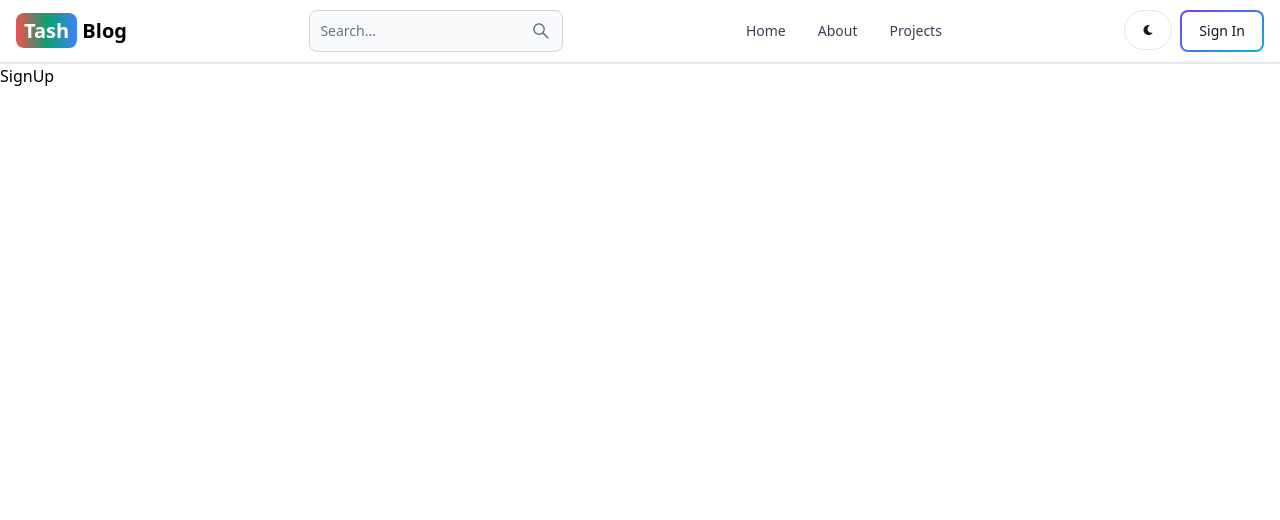
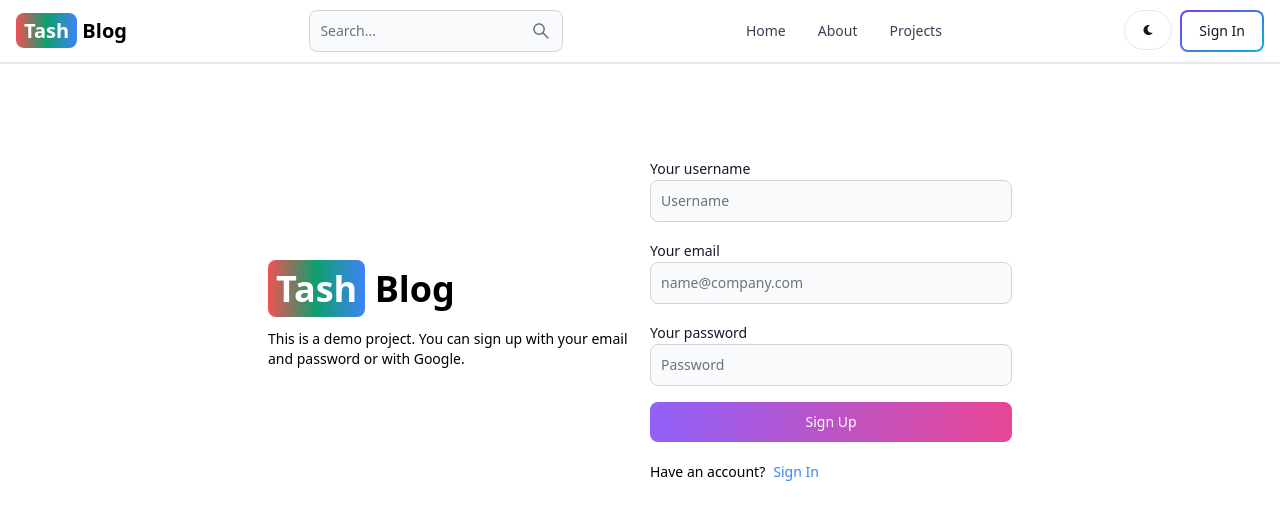
Before and after one commit to MosheShlomi/MERN-TASH-BLOG, a React (Vite) app in the folder client/: page /sign-up in a window 1280 px wide. Shown: the top 520 px of the page. Built offline with nearby package versions, Linux system fonts and the light colour scheme.

Commit message:
sign-up page ready

```diff
--- a/client/src/pages/SignUp.jsx
+++ b/client/src/pages/SignUp.jsx
@@ -1,7 +1,125 @@
-import React from "react";
+import { Alert, Button, Label, Spinner, TextInput } from "flowbite-react";
+import React, { useState } from "react";
+import { Link, useNavigate } from "react-router-dom";
 
 const SignUp = () => {
-  return <div>SignUp</div>;
+  const [formData, setFormData] = useState({});
+  const [errorMessage, setErrorMessage] = useState(null);
+  const [loading, setLoading] = useState(false);
+  const navigate = useNavigate();
+
+  const handleChange = (e) => {
+    setFormData({
+      ...formData,
+      [e.target.id]: e.target.value.trim(),
+    });
+  };
+
+  const handleSubmit = async (e) => {
+    e.preventDefault();
+    if (!formData.username || !formData.email || !formData.password) {
+      return setErrorMessage("Please fill out all fields.");
+    }
+    try {
+      setLoading(true);
+      setErrorMessage(null);
+      const res = await fetch("/api/auth/signup", {
+        method: "POST",
+        headers: {
+          "Content-Type": "application/json",
+        },
+        body: JSON.stringify(formData),
+      });
+      const data = await res.json();
+      if (!data.success) {
+        setErrorMessage(data.message);
+      }
+
+      setLoading(false);
+      if (res.ok) {
+        navigate("/sign-in");
+      }
+    } catch (err) {
+      setErrorMessage(err.message);
+      setLoading(false);
+    }
+  };
+
+  return (
+    <div className="min-h-screen mt-20">
+      <div className="flex p-3 max-w-3xl mx-auto flex-col md:flex-row md:items-center gap-5">
+        {/* left */}
+        <div className="flex-1">
+          <Link to="/" className="font-bold dark:text-white text-4xl">
+            <span className="px-2 py-1 bg-gradient-to-r from-red-500 via-green-500 to-blue-500  rounded-lg text-white">
+              Tash
+            </span>{" "}
+            Blog
+          </Link>
+          <p className="text-sm mt-5">
+            This is a demo project. You can sign up with your email and password
+            or with Google.
+          </p>
+        </div>
+        {/* right */}
+        <div className="flex-1">
+          <form className="flex flex-col gap-4" onSubmit={handleSubmit}>
+            <div>
+              <Label value="Your username" />
+              <TextInput
+                type="text"
+                placeholder="Username"
+                id="username"
+                onChange={handleChange}
+              />
+            </div>
+            <div>
+              <Label value="Your email" />
+              <TextInput
+                type="email"
+                placeholder="name@company.com"
+                id="email"
+                onChange={handleChange}
+              />
+            </div>
+            <div>
+              <Label value="Your password" />
+              <TextInput
+                type="password"
+                placeholder="Password"
+                id="password"
+                onChange={handleChange}
+              />
+            </div>
+            <Button
+              gradientDuoTone="purpleToPink"
+              type="submit"
+              disabled={loading}>
+              {loading ? (
+                <>
+                  <Spinner size="sm" />
+                  <span className="pl-3">Loading...</span>
+                </>
+              ) : (
+                "Sign Up"
+              )}
+            </Button>
+          </form>
+          <div className="flex gap-2 text-sm mt-5">
+            <span>Have an account?</span>
+            <Link to="/sign-in" className="text-blue-500">
+              Sign In
+            </Link>
+          </div>
+          {errorMessage && (
+            <Alert className="mt-5" color="failure">
+              {errorMessage}
+            </Alert>
+          )}
+        </div>
+      </div>
+    </div>
+  );
 };
 
 export default SignUp;
--- a/client/vite.config.js
+++ b/client/vite.config.js
@@ -1,7 +1,15 @@
-import { defineConfig } from 'vite'
-import react from '@vitejs/plugin-react-swc'
+import { defineConfig } from 'vite';
+import react from '@vitejs/plugin-react-swc';
 
 // https://vitejs.dev/config/
 export default defineConfig({
+  server: {
+    proxy: {
+      '/api': {
+        target: "http://localhost:3000",
+        secure: false,
+      }
+    }
+  },
   plugins: [react()],
-})
+});
```
